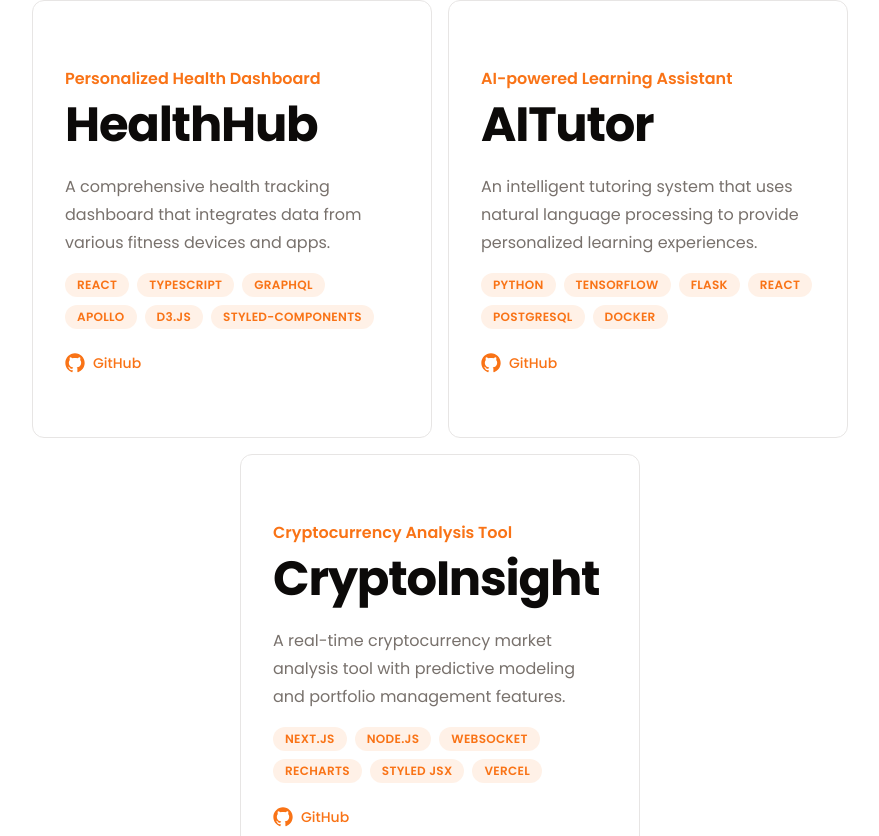
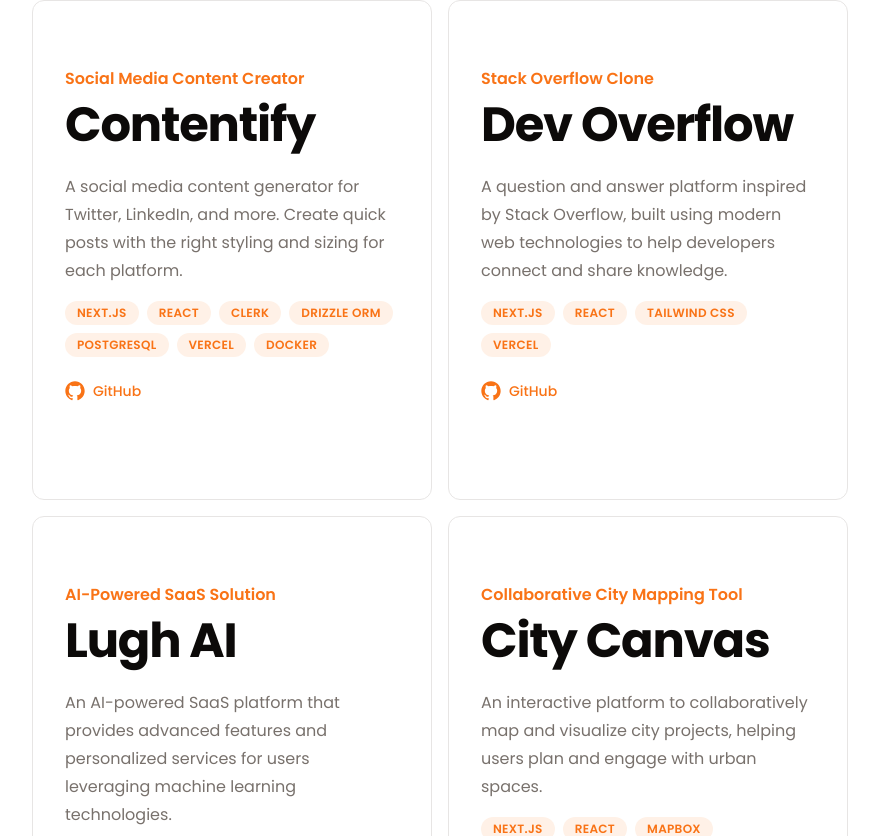
Before and after one commit to stevef24/website-v6, a Next.js app: page / in a window 1280 px wide. Shown: the part 3504-4340 px from the top of the page, without its empty margins (200-1079 px from the left). Built offline with nearby package versions, Linux system fonts and the light colour scheme.

Commit message:
refactor: Update project data and hover card styling
- Update project data in the resume.tsx file
- Remove dummy projects and add new projects with updated details
- Update hover card styling in the ProjectHoverCard component

```diff
--- a/app/data/resume.tsx
+++ b/app/data/resume.tsx
@@ -73,54 +73,50 @@ export const DATA = {
 
 	dummyProjects: [
 		{
+			id: "1",
+			title: "Contentify",
+			byline: "Social Media Content Creator",
+			description:
+				"A social media content generator for Twitter, LinkedIn, and more. Create quick posts with the right styling and sizing for each platform.",
+			technologies: [
+				"Next.js",
+				"React",
+				"Clerk",
+				"Drizzle ORM",
+				"PostgreSQL",
+				"Vercel",
+				"Docker",
+			],
+			githubUrl: "https://github.com/stevef24/Fullstack-app",
+			liveUrl: "",
+		},
+		{
+			id: "2",
+			title: "Dev Overflow",
+			byline: "Stack Overflow Clone",
+			description:
+				"A question and answer platform inspired by Stack Overflow, built using modern web technologies to help developers connect and share knowledge.",
+			technologies: ["Next.js", "React", "Tailwind CSS", "Vercel"],
+			githubUrl: "https://github.com/stevef24/Next13-Stackoverflow",
+			liveUrl: "https://next13-stackoverflow-gj99kv6ln-stevef24.vercel.app/",
+		},
+		{
 			id: "3",
-			title: "HealthHub",
-			byline: "Personalized Health Dashboard",
+			title: "Lugh AI",
+			byline: "AI-Powered SaaS Solution",
 			description:
-				"A comprehensive health tracking dashboard that integrates data from various fitness devices and apps.",
-			technologies: [
-				"React",
-				"TypeScript",
-				"GraphQL",
-				"Apollo",
-				"D3.js",
-				"styled-components",
-			],
-			githubUrl: "https://github.com/username/healthhub",
-			liveUrl: "https://myhealthhub.com",
+				"An AI-powered SaaS platform that provides advanced features and personalized services for users leveraging machine learning technologies.",
+			technologies: ["React", "Python", "Flask", "Docker"],
+			githubUrl: "https://github.com/stevef24/AI-Saas/tree/main/lughai",
 		},
 		{
 			id: "4",
-			title: "AITutor",
-			byline: "AI-powered Learning Assistant",
+			title: "City Canvas",
+			byline: "Collaborative City Mapping Tool",
 			description:
-				"An intelligent tutoring system that uses natural language processing to provide personalized learning experiences.",
-			technologies: [
-				"Python",
-				"TensorFlow",
-				"Flask",
-				"React",
-				"PostgreSQL",
-				"Docker",
-			],
-			githubUrl: "https://github.com/username/aitutor",
-		},
-		{
-			id: "5",
-			title: "CryptoInsight",
-			byline: "Cryptocurrency Analysis Tool",
-			description:
-				"A real-time cryptocurrency market analysis tool with predictive modeling and portfolio management features.",
-			technologies: [
-				"Next.js",
-				"Node.js",
-				"WebSocket",
-				"Recharts",
-				"Styled JSX",
-				"Vercel",
-			],
-			githubUrl: "https://github.com/username/cryptoinsight",
-			liveUrl: "https://cryptoinsight.io",
+				"An interactive platform to collaboratively map and visualize city projects, helping users plan and engage with urban spaces.",
+			technologies: ["Next.js", "React", "Mapbox", "Tailwind CSS", "Node.js"],
+			githubUrl: "https://github.com/Nayem59/CityCanvas/tree/main/CityCanvas",
 		},
 	],
 } as const;
--- a/components/ui/ProjectHoverCard.tsx
+++ b/components/ui/ProjectHoverCard.tsx
@@ -32,7 +32,7 @@ export default function ProjectHoverCard({
 
 	return (
 		<div
-			className="min-w-[320px] w-[400px] group relative max-w-md rounded-xl border light:border-gray-200 bg-background px-8 py-16"
+			className="min-h-[500px] min-w-[320px] w-[400px] group relative max-w-md rounded-xl border light:border-gray-200 bg-background px-8 py-16"
 			onMouseMove={handleMouseMove}
 		>
 			<motion.div
@@ -59,7 +59,7 @@ export default function ProjectHoverCard({
 				<p className="mt-6 text-base leading-7 text-muted-foreground">
 					{description}
 				</p>
-				<div className="mt-4">
+				<div className="my-4 min-g-[100px] ">
 					<ul className="mt-2 flex flex-wrap gap-2">
 						{technologies.map((tech, index) => (
 							<li
```
